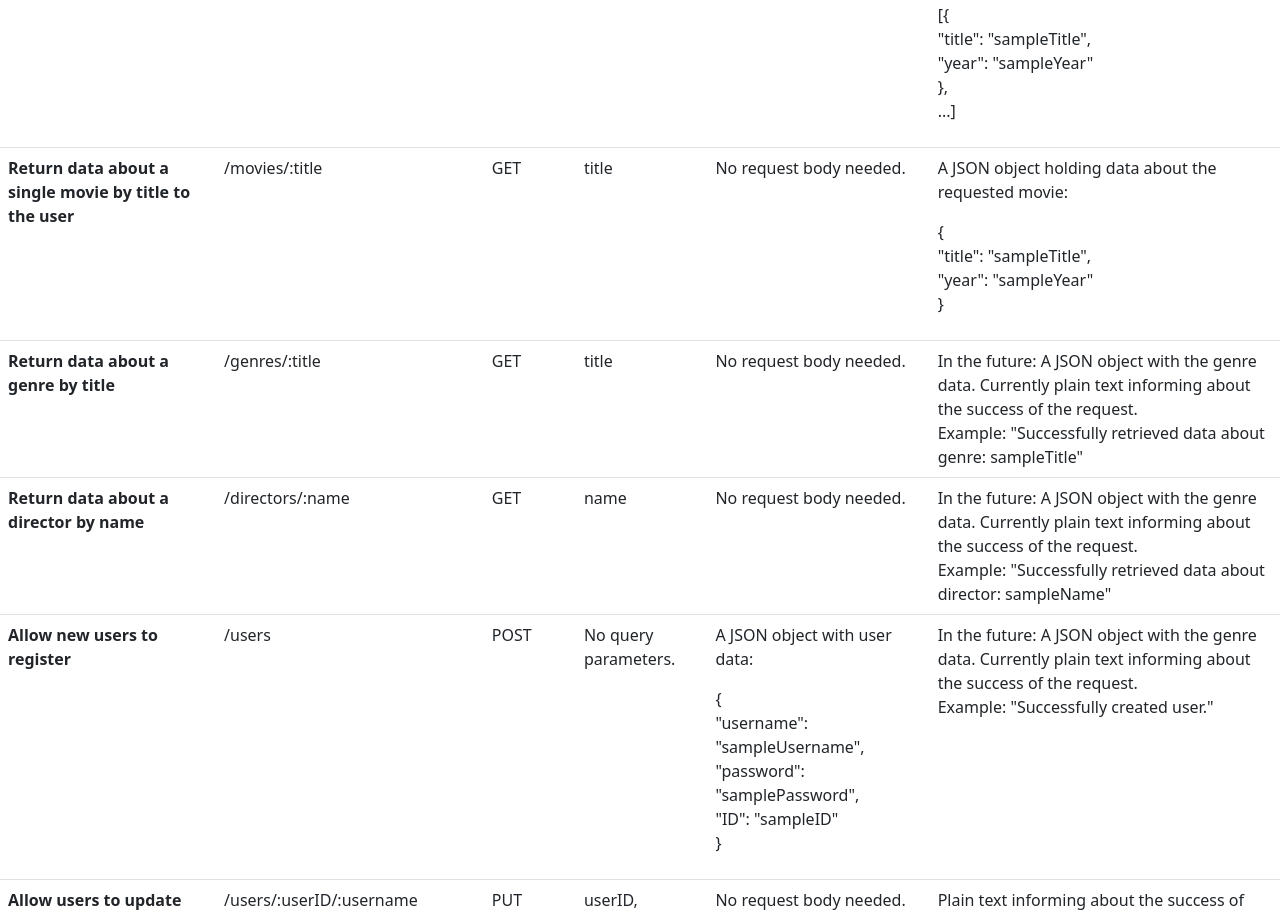
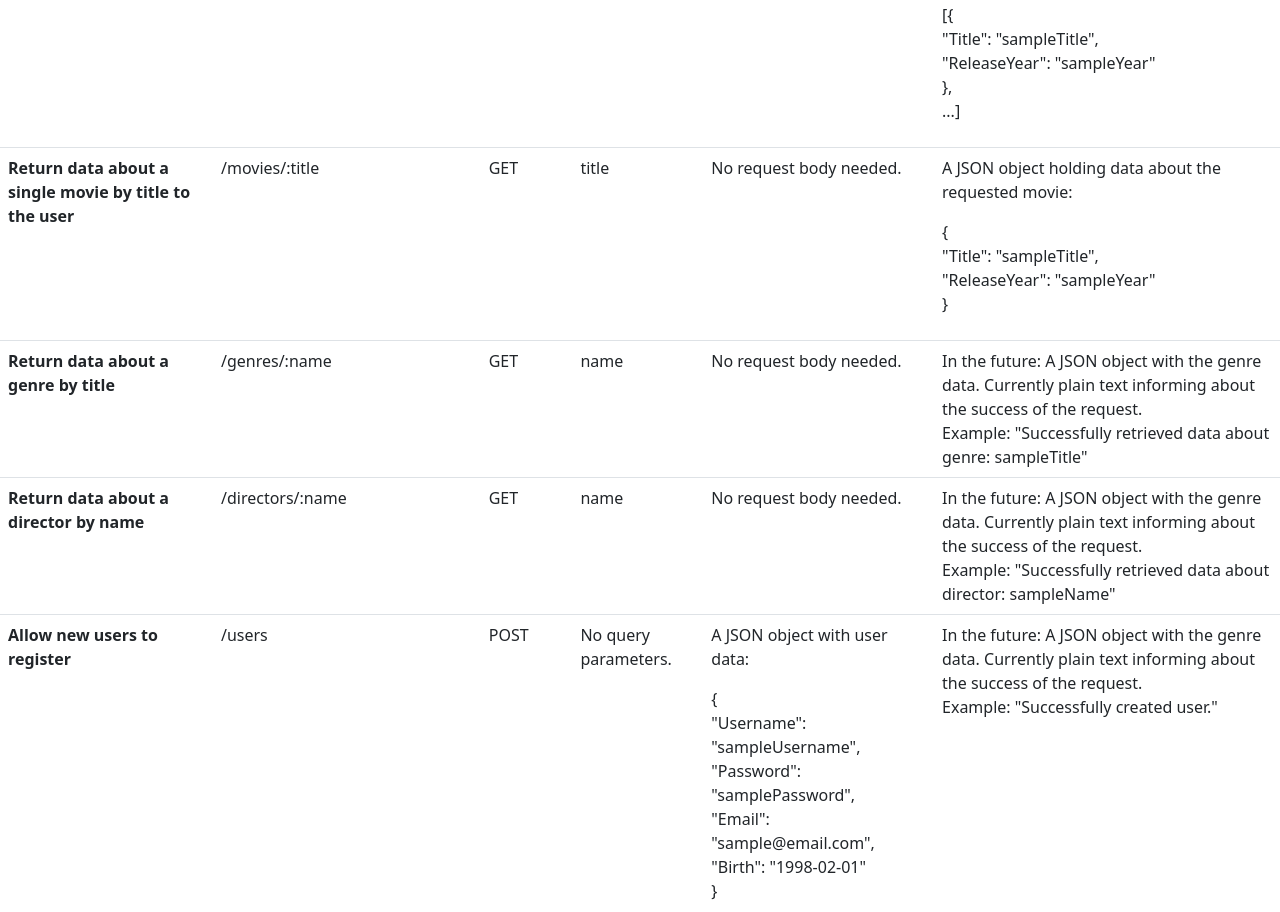
Before and after one commit to daniswhoiam/movie_api, a website: page public/documentation.html in a window 1280 px wide. Shown: the part 340-1252 px from the top of the page. Drawn offline with nearby package versions, Linux system fonts and the light colour scheme.

Commit message:
Minor changes in documentation

```diff
--- a/public/documentation.html
+++ b/public/documentation.html
@@ -45,8 +45,8 @@
             <p>A JSON object holding data about all movies in the database:</p>
             <p>
               [{<br />
-              "title": "sampleTitle",<br />
-              "year": "sampleYear"<br />
+              "Title": "sampleTitle",<br />
+              "ReleaseYear": "sampleYear"<br />
               },<br />
               ...]<br />
             </p>
@@ -64,17 +64,17 @@
             <p>A JSON object holding data about the requested movie:</p>
             <p>
               {<br />
-              "title": "sampleTitle",<br />
-              "year": "sampleYear"<br />
+              "Title": "sampleTitle",<br />
+              "ReleaseYear": "sampleYear"<br />
               }
             </p>
           </td>
         </tr>
         <tr>
           <th scope="row">Return data about a genre by title</th>
-          <td>/genres/:title</td>
+          <td>/genres/:name</td>
           <td>GET</td>
-          <td>title</td>
+          <td>name</td>
           <td>No request body needed.</td>
           <td>
             In the future: A JSON object with the genre data. Currently plain
@@ -103,9 +103,10 @@
             <p>A JSON object with user data:</p>
             <p>
               {<br />
-              "username": "sampleUsername",<br />
-              "password": "samplePassword",<br />
-              "ID": "sampleID"<br />
+              "Username": "sampleUsername",<br />
+              "Password": "samplePassword",<br />
+              "Email": "sample@email.com",<br />
+              "Birth": "1998-02-01"<br />
               }
             </p>
           </td>
@@ -137,8 +138,8 @@
             <p>A JSON object holding data about the movie:</p>
             <p>
               {<br />
-              "title": "sampleTitle",<br />
-              "year": "sampleYear",<br />
+              "Title": "sampleTitle",<br />
+              "ReleaseYear": "sampleYear",<br />
               "movieID": "sampleID" }
             </p>
           </td>
```
